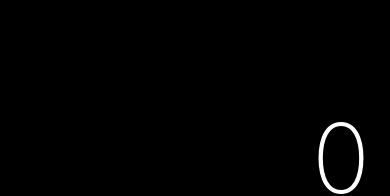
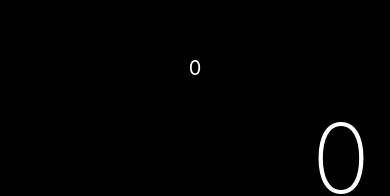
Before and after one commit to felipeskroski-zz/react-native-calculator, a React Native app: screen / in a window 390 px wide. Shown: the part 132-328 px from the top of the page. Built offline with nearby package versions, Linux system fonts and the light colour scheme.

Commit message:
improve display

```diff
--- a/App.js
+++ b/App.js
@@ -8,6 +8,7 @@ export default class App extends React.Component {
     display: 0,
     result: 0,
     operator: null,
+    console:null,
   }
   reset() {
     this.setState({
@@ -19,7 +20,7 @@ export default class App extends React.Component {
   setNumber(display) {
     if(this.state.operator){
       this.setState({
-        display:  display,
+        display: this.formatNumber(display),
         result: eval(this.state.result+this.state.operator+display),
         operator:null
       })
@@ -31,7 +32,7 @@ export default class App extends React.Component {
         num = this.state.display+''+display
       }
       this.setState({
-        display:num,
+        display: this.formatNumber(num),
         result:num,
       })
     }
@@ -55,9 +56,13 @@ export default class App extends React.Component {
       result: this.state.result*-1,
     })
   }
+  formatNumber(number){
+    return Number(number).toLocaleString()
+  }
   render() {
     return (
       <View style={styles.container}>
+        <Text style={styles.operator}>{this.state.display}</Text>
         <Text
           style={styles.result}
           adjustsFontSizeToFit
@@ -122,5 +127,6 @@ const styles = StyleSheet.create({
   },
   operator:{
     color: 'white',
+    fontSize: 20,
   }
 })
```
